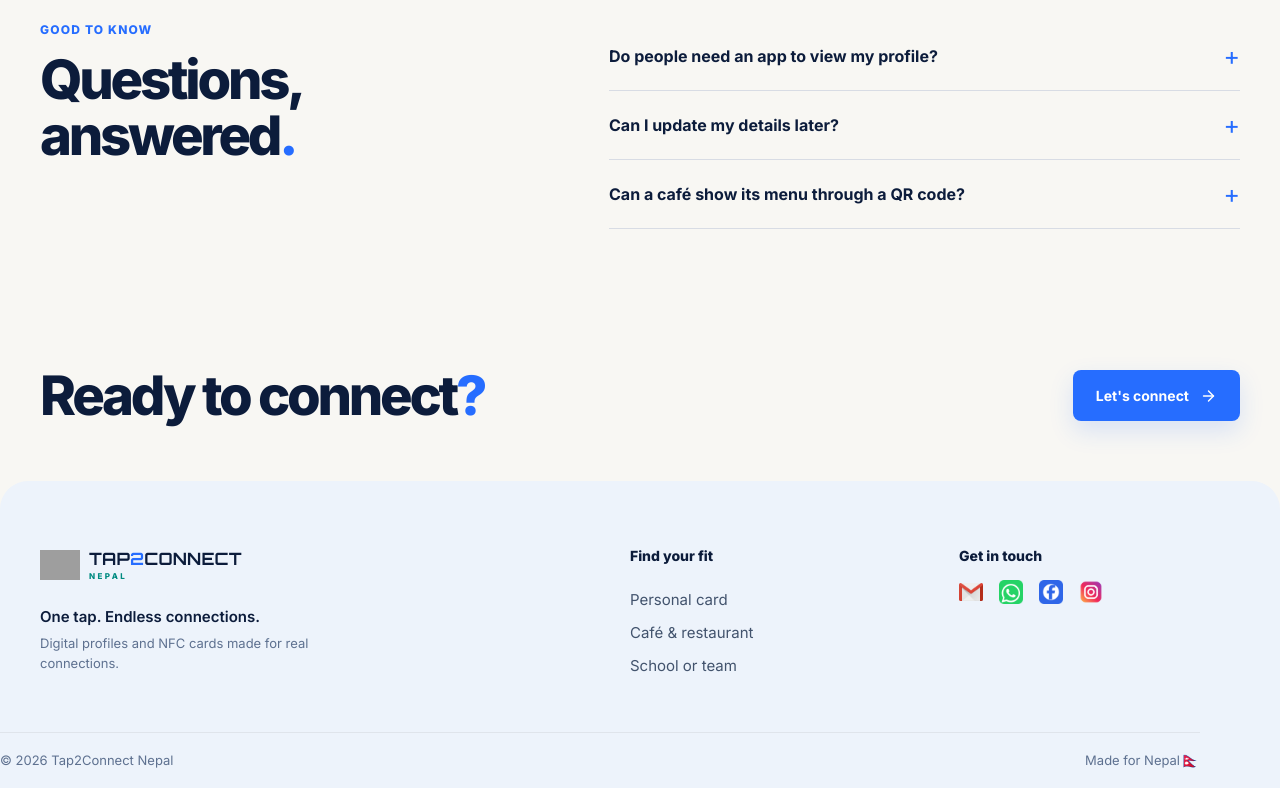
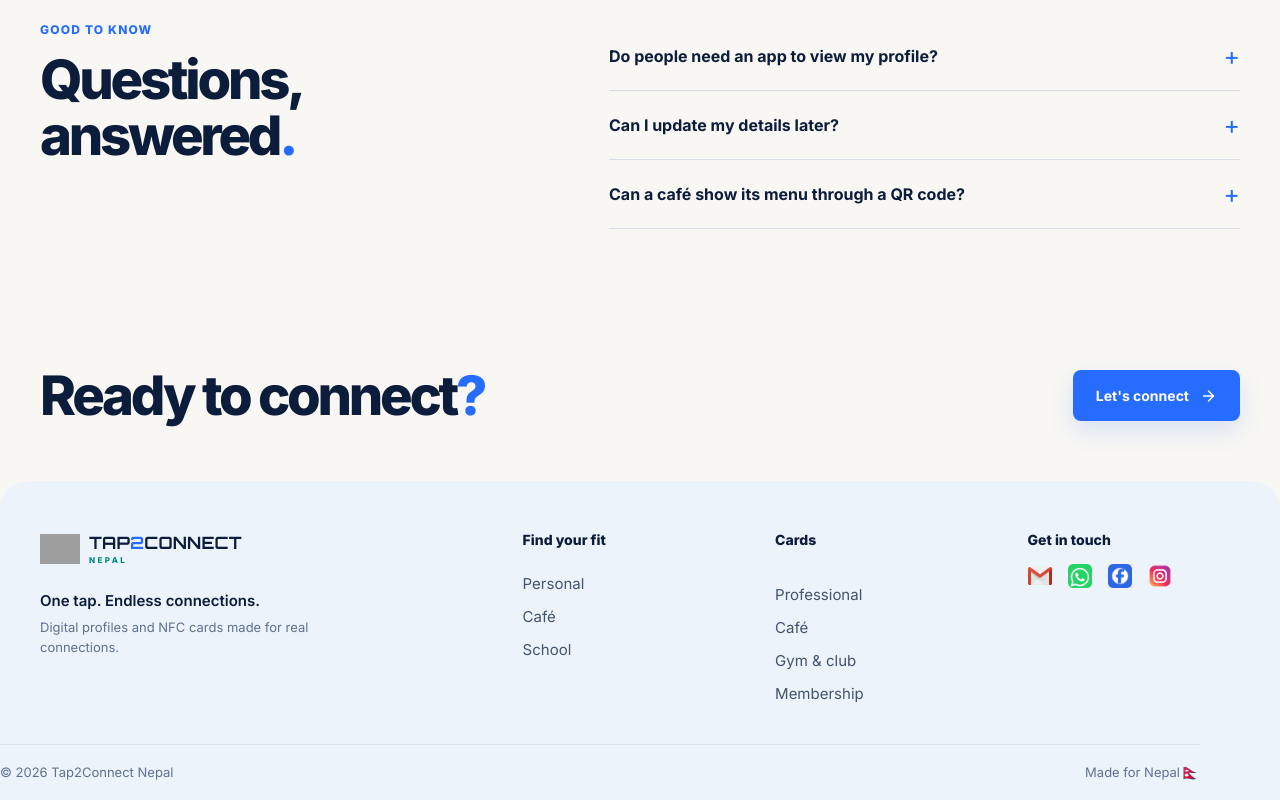
Before and after one commit to RobinDhami/Cards, a React (Vite) app in the folder frontend/: page / in a window 1280 px wide. Shown: the part 5433-6233 px from the top of the page. Built offline with nearby package versions, Linux system fonts and the light colour scheme; no server answers; grey boxes are pictures that could not be loaded.

Commit message:
Add focused cards links to footer

```diff
--- a/frontend/src/pages/home/HomePage.tsx
+++ b/frontend/src/pages/home/HomePage.tsx
@@ -58,6 +58,12 @@ const enquiryOptions = [
 ] as const
 
 type Enquiry = (typeof enquiryOptions)[number]['id']
+
+const footerFitOptions: Array<{ id: Enquiry; label: string }> = [
+  { id: 'personal', label: 'Personal' },
+  { id: 'cafe', label: 'Café' },
+  { id: 'team', label: 'School' },
+]
 
 const contactArtwork = {
   personal: {
@@ -235,7 +241,16 @@ function Footer({ onSelect }: { onSelect: (id: Enquiry) => void }) {
       <nav className="launch-footer-fit" aria-label="Find your fit">
         <h3>Find your fit</h3>
         <ul>
-          {enquiryOptions.map(({ id, label }) => <li key={id}><a href="#contact" onClick={() => onSelect(id)}>{label}</a></li>)}
+          {footerFitOptions.map(({ id, label }) => <li key={id}><a href="#contact" onClick={() => onSelect(id)}>{label}</a></li>)}
+        </ul>
+      </nav>
+      <nav className="launch-footer-cards" aria-label="Cards">
+        <h3>Cards</h3>
+        <ul>
+          <li><a href="#contact">Professional</a></li>
+          <li><a href="#contact">Café</a></li>
+          <li><a href="#contact">Gym &amp; club</a></li>
+          <li><a href="#contact">Membership</a></li>
         </ul>
       </nav>
       <div className="launch-footer-contact">
--- a/frontend/src/pages/home/HomePageLaunch.css
+++ b/frontend/src/pages/home/HomePageLaunch.css
@@ -836,9 +836,15 @@
 @media (max-width: 480px) { .launch .launch-footer { padding-top: 40px; } .launch .launch-footer-main { grid-template-columns: 1fr; gap: 32px; padding-bottom: 32px; } .launch .launch-footer-brand { grid-column: auto; } .launch .launch-footer-bottom { align-items: flex-start; flex-direction: column; justify-content: center; gap: 6px; min-height: 72px; } }
 
 /* Footer finish: supplied social assets and a distinct, softly rounded section. */
-.launch .launch-footer { border-radius: 28px 28px 0 0; background: #edf3fb; }
+.launch .launch-footer { padding-top: 48px; border-radius: 28px 28px 0 0; background: #edf3fb; }
+.launch .launch-footer-main { grid-template-columns: minmax(0,1.25fr) repeat(3,minmax(145px,.6fr)); gap: 40px; padding-bottom: 40px; }
 .launch .launch-footer-main h3 { color: var(--ink); font-size: 14px; font-weight: 750; letter-spacing: 0; text-transform: none; }
+.launch .launch-footer-cards { display: flex; flex-direction: column; align-items: flex-start; }
+.launch .launch-footer-cards ul { display: grid; gap: 12px; margin: 0; padding: 0; list-style: none; }
+.launch .launch-footer-cards a { color: #42536d; font-size: 15px; font-weight: 400; line-height: 1.4; text-decoration: none; transition: color .2s ease; }
+.launch .launch-footer-cards a:hover { color: var(--blue); }
 .launch .launch-footer-socials a { width: 24px; height: 24px; color: inherit; }
 .launch .launch-footer-socials a:hover { color: inherit; transform: translateY(-2px); }
 .launch .launch-footer-socials img { display: block; width: 24px; height: 24px; object-fit: contain; }
-@media (max-width: 700px) { .launch .launch-footer { border-radius: 22px 22px 0 0; } }
+@media (max-width: 850px) { .launch .launch-footer-main { grid-template-columns: minmax(0,1fr) repeat(2,minmax(145px,.7fr)); gap: 32px 40px; } .launch .launch-footer-brand { grid-column: 1 / -1; } }
+@media (max-width: 700px) { .launch .launch-footer { border-radius: 22px 22px 0 0; } .launch .launch-footer-main { grid-template-columns: repeat(2,minmax(0,1fr)); gap: 32px; } }
```
